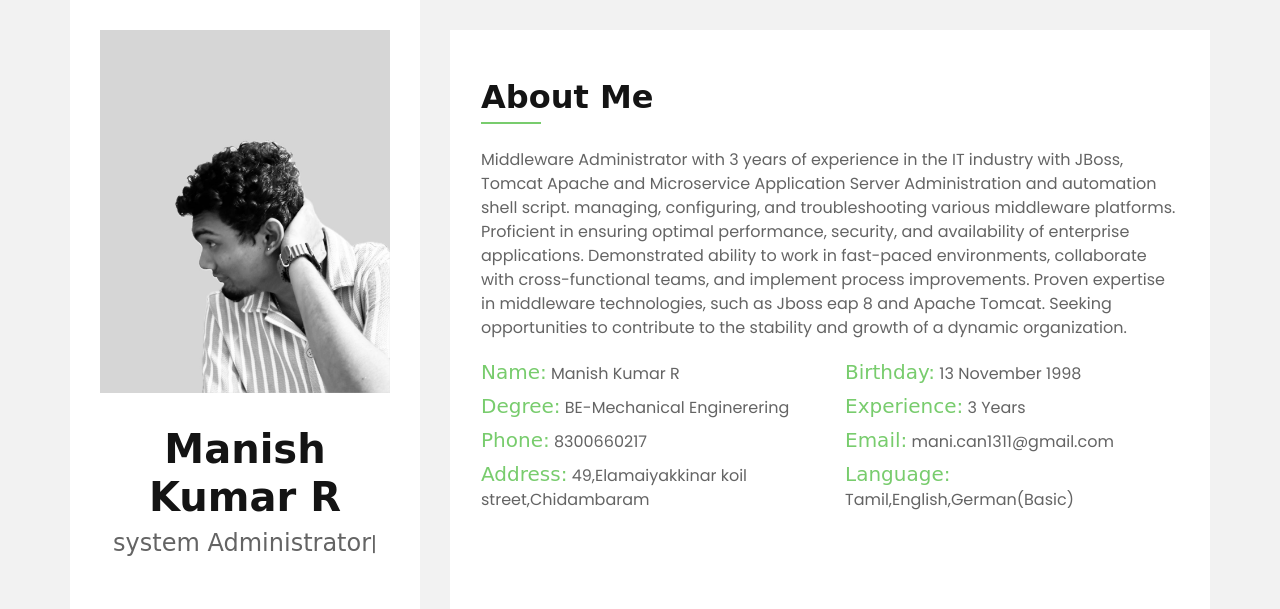
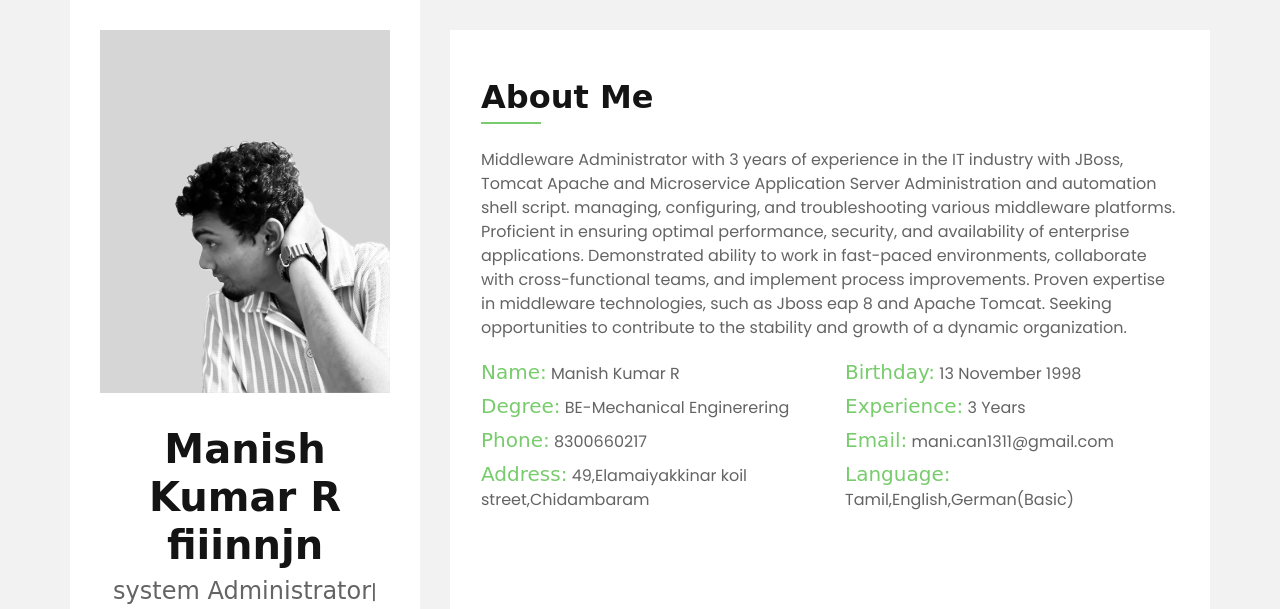
Before and after one commit to 13111998/Manish-Resume-portfolio, a plain HTML site: page index.html in a window 1280 px wide. Shown: the top 609 px of the page. Drawn offline with nearby package versions, Linux system fonts and the light colour scheme; files whose address does not match are found by name; a web font is replaced by a local one.

Commit message:
Update index.html

```diff
--- a/index.html
+++ b/index.html
@@ -30,7 +30,7 @@
             <div class="sidebar">
                 <div class="sidebar-text d-flex flex-column h-100 justify-content-center text-center">
                     <img class="w-100 img-fluid mb-4" src="img/Manish 3.jpg" alt="Image">
-                    <h1 class="mt-2">Manish Kumar R</h1>
+                    <h1 class="mt-2">Manish Kumar R fiiinnjn</h1>
                     <div class="mb-4" style="height: 22px;">
                         <h4 class="typed-text-output d-inline-block text-body"></h4>
                         <div class="typed-text d-none">Cloud Middleware, system Administrator, Product Designer, Automation-Shell Script</div>
```
